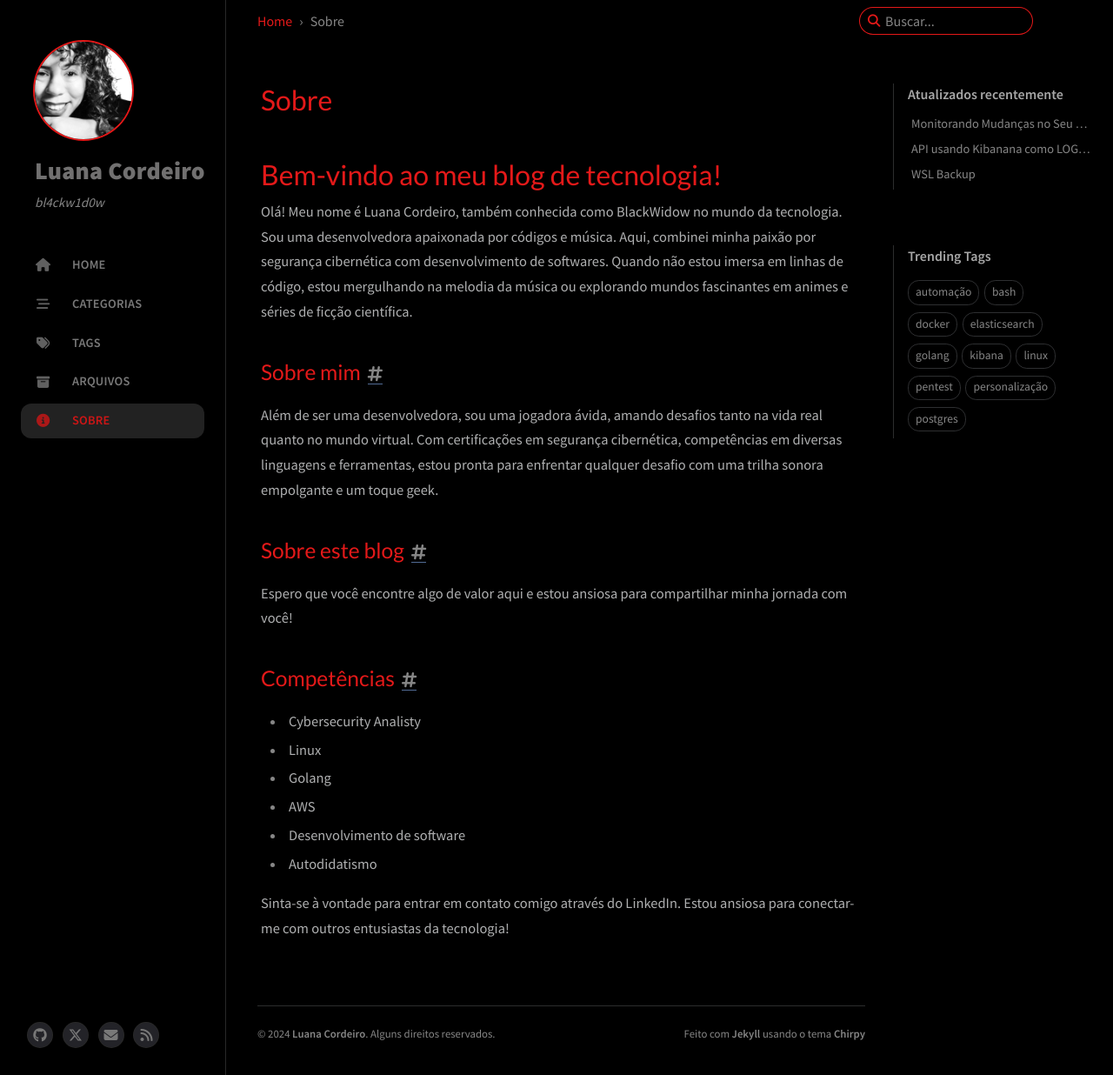
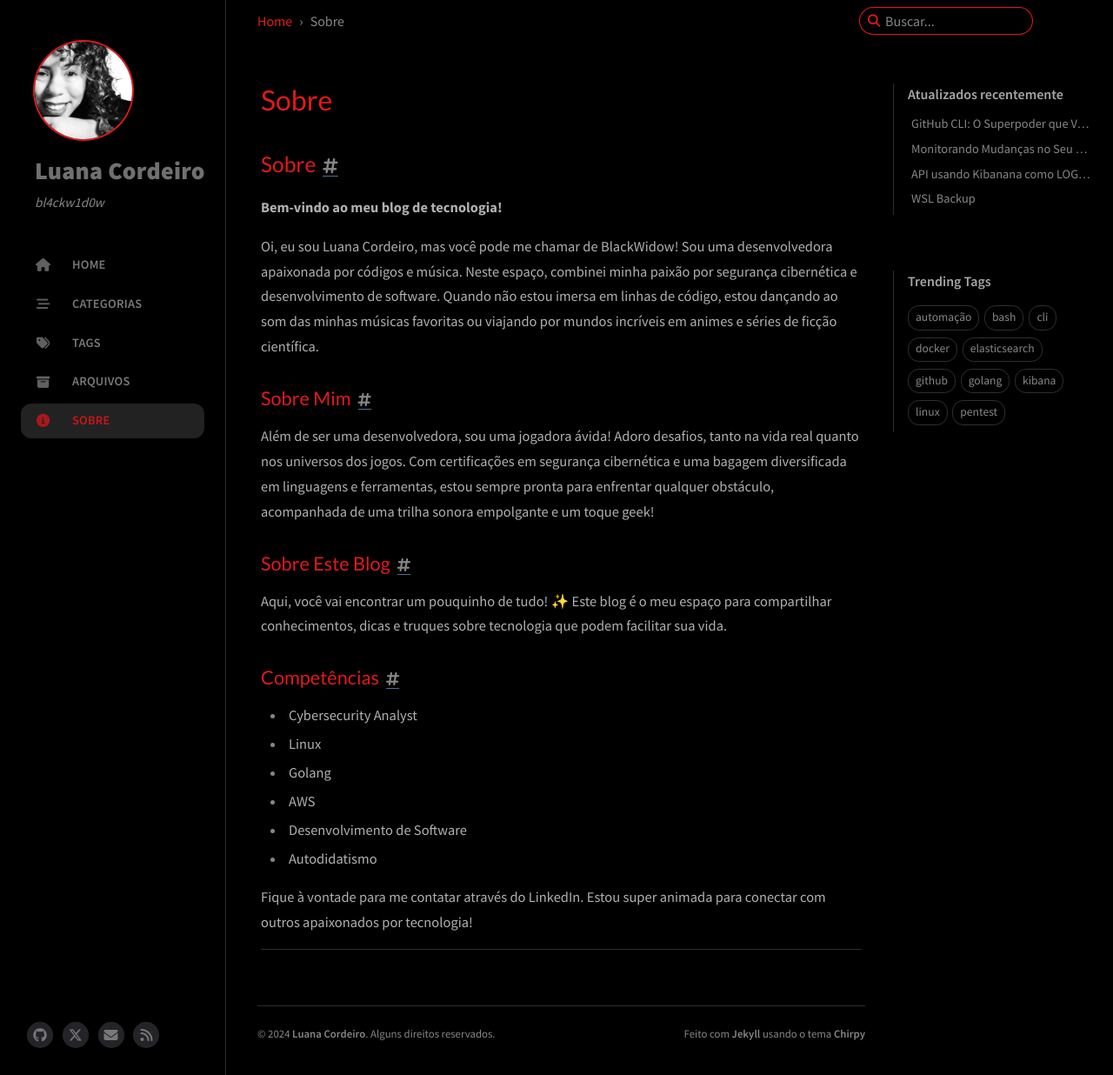
Before and after one commit to bl4ckw1d0w/bl4ckw1d0w.github.io, a Jekyll site: the page built from _tabs/about.md, in a window 1280 px wide and 1236 px high. Shown: the whole window at 87% size. Built offline with Jekyll 4.4.1, drawn with Linux system fonts in a browser that asks for light colours; cached includes are drawn as plain includes; nearby versions of some CDN libraries.

Commit message:
feat/posts: github cli and better abouts

````diff
--- /dev/null
+++ b/_posts/2024-10-02-github-cli.md
@@ -0,0 +1,108 @@
+---
+layout: post
+title: "GitHub CLI: O Superpoder que Você Não Sabia Que Precisava!"
+categories: [DevOps, Git]
+tags: [github, cli, automação, terminal, workflow, produtividade]
+---
+
+# GitHub CLI: O Superpoder que Você Não Sabia Que Precisava!
+
+Eu estava fuçando na internet e lembrei de uma ferramenta que eu usei uma vez na vida e nunca mais. Resolvi mostrar ela pra vocês aqui. Você já ficou cansado de ir no navegador toda vez que precisa fazer alguma coisa no GitHub, parabéns! **Seus problemas acabaram**. Chegou o GitHub CLI, um jeito esperto (e estiloso!) de interagir com seus repositórios sem sair do terminal.
+
+## Que raios é o GitHub CLI?
+
+GitHub CLI é o comando mágico que coloca o GitHub direto no seu terminal. Quer fazer um pull request? **CLI.** Precisa ver suas issues? **CLI.** Quer uma lista de seus repositórios favoritos? **Adivinha? CLI!**. Basicamente, ele é o seu atalho para não precisar abrir o navegador e passar pelo labirinto de cliques até chegar onde quer.
+
+## Como instalar?
+A boa notícia é que o GitHub CLI está disponível para praticamente qualquer sistema operacional. Veja abaixo como instalar no seu:
+
+- **No macOS:**
+Se você usa o Homebrew, o processo é super simples. Basta rodar:
+
+```bash
+brew install gh
+```
+- **No Windows**:
+Você pode instalar o GitHub CLI através do winget (Windows Package Manager). O comando é o seguinte:
+
+```bash
+winget install --id GitHub.cli
+```
+Ou você pode usar o instalador MSI direto da página oficial do GitHub CLI.
+
+- **No Linux:**
+Dependendo da sua distro, você pode usar o gerenciador de pacotes nativo. Por exemplo, no Ubuntu/Debian:
+
+```bash
+sudo apt install gh
+```
+Para outras distros, consulte a [documentação oficial do GitHub CLI](https://cli.github.com/) para ver os detalhes.
+
+## Como usar?
+
+Muito simples! Depois de instalar (o que é fácil, porque tem pra tudo quanto é sistema operacional), você loga na sua conta GitHub pelo terminal com o comando:
+
+```bash
+gh auth login
+```
+
+Agora você está livre para explorar o poder da CLI! Vamos ver alguns comandos legais:
+
+- **Listar seus repositórios:**
+  ```bash
+  gh repo list
+  ```
+
+- **Criar uma issue:**
+  ```bash
+  gh issue create
+  ```
+
+- **Fazer um pull request:**
+  ```bash
+  gh pr create
+  ```
+
+Ou seja, praticamente tudo o que você faria pelo site, mas com o bônus de parecer um hacker invadindo a NASA (brincadeira, não façam isso).
+
+## Com que devo me preocupar:
+
+### Os Prós
+
+1. **Economia de tempo:** Você não precisa sair do terminal, o que é ótimo pra quem está no meio da produtividade e não quer perder o foco.
+2. **Automação fácil:** Você consegue *scriptar* uma série de comandos e deixar seu workflow afiado.
+3. **Poder do terminal:** Todo o charme do terminal, mas com a eficiência do GitHub integrado. Quem não gosta?
+4. **Funcionalidades avançadas:** Além do básico, você pode fazer reviews de PRs, rodar ações, e muito mais, direto do terminal.
+
+### Os Contras
+
+1. **Curva de aprendizado:** Não vou mentir, no começo pode ser meio confuso se acostumar com os comandos, especialmente se você não é tão familiarizado com terminal.
+2. **Nem tudo dá pra fazer:** Ainda tem algumas coisas que só o site te deixa fazer, tipo aquelas configurações avançadas do repo.
+3. **Ficar perdido no terminal:** Se você é daqueles que se perdem fácil em várias abas do terminal, prepare-se pra navegar bem entre elas!
+
+## **Mas não se esqueça da segurança!**
+
+Mesmo usando o GitHub CLI, **não dá para deixar de lado boas práticas de segurança**, especialmente se você está colaborando em equipe. Aqui vão duas dicas fundamentais:
+
+- [**Use SSH para autenticação**](https://docs.github.com/pt/authentication/connecting-to-github-with-ssh): SSH é mais seguro do que HTTPS porque cria uma conexão criptografada e elimina a necessidade de inserir suas credenciais repetidamente. Se você ainda não configurou o SSH, faça isso para garantir que suas interações com o GitHub sejam seguras.
+[Conectar-se ao GitHub com o SSH]
+
+- [**Assine seus commits com GPG**](https://docs.github.com/pt/authentication/managing-commit-signature-verification/signing-commits): Para garantir que seus colegas (ou a comunidade open-source) possam confiar que os commits foram realmente **feitos por você**, configure a assinatura GPG dos seus commits. Isso é crucial em projetos colaborativos e evita que outra pessoa finja ser você ao contribuir com o código.
+
+Para configurar, use:
+
+```bash
+git config --global commit.gpgSign true
+```
+
+Assim, você reforça a segurança dos seus commits e mantém um ambiente confiável, mesmo trabalhando em grandes equipes.
+
+#### Conclusão
+
+GitHub CLI é aquele tipo de ferramenta que você não sabia que precisava, mas depois que começa a usar, não quer mais largar. Claro, tem seus contras, mas os prós valem muito a pena se você quer deixar seu fluxo de trabalho mais eficiente e estiloso.
+
+**E lembre-se, por mais incrível que seja o GitHub CLI, não deixe de configurar o SSH e assinar seus commits com GPG para garantir a segurança do seu código.**
+
+Vai lá, dá uma chance! Arrasta pra cima pra mais dicas heehh.
+
+---
--- a/_tabs/about.md
+++ b/_tabs/about.md
@@ -3,25 +3,30 @@
 icon: fas fa-info-circle
 order: 4
 ---
-# Bem-vindo ao meu blog de tecnologia!
 
-Olá! Meu nome é Luana Cordeiro, também conhecida como BlackWidow no mundo da tecnologia. Sou uma desenvolvedora apaixonada por códigos e música. Aqui, combinei minha paixão por segurança cibernética com desenvolvimento de softwares. Quando não estou imersa em linhas de código, estou mergulhando na melodia da música ou explorando mundos fascinantes em animes e séries de ficção científica.
+## Sobre
 
-## Sobre mim
+**Bem-vindo ao meu blog de tecnologia!**
 
-Além de ser uma desenvolvedora, sou uma jogadora ávida, amando desafios tanto na vida real quanto no mundo virtual. Com certificações em segurança cibernética, competências em diversas linguagens e ferramentas, estou pronta para enfrentar qualquer desafio com uma trilha sonora empolgante e um toque geek.
+Oi, eu sou Luana Cordeiro, mas você pode me chamar de BlackWidow! Sou uma desenvolvedora apaixonada por códigos e música. Neste espaço, combinei minha paixão por segurança cibernética e desenvolvimento de software. Quando não estou imersa em linhas de código, estou dançando ao som das minhas músicas favoritas ou viajando por mundos incríveis em animes e séries de ficção científica.
 
-## Sobre este blog
+### Sobre Mim
 
-Espero que você encontre algo de valor aqui e estou ansiosa para compartilhar minha jornada com você!
+Além de ser uma desenvolvedora, sou uma jogadora ávida! Adoro desafios, tanto na vida real quanto nos universos dos jogos. Com certificações em segurança cibernética e uma bagagem diversificada em linguagens e ferramentas, estou sempre pronta para enfrentar qualquer obstáculo, acompanhada de uma trilha sonora empolgante e um toque geek!
 
-## Competências
+### Sobre Este Blog
 
-- Cybersecurity Analisty
+Aqui, você vai encontrar um pouquinho de tudo! ✨ Este blog é o meu espaço para compartilhar conhecimentos, dicas e truques sobre tecnologia que podem facilitar sua vida.
+
+### Competências
+
+- Cybersecurity Analyst
 - Linux
 - Golang
 - AWS
-- Desenvolvimento de software
+- Desenvolvimento de Software
 - Autodidatismo
 
-Sinta-se à vontade para entrar em contato comigo através do LinkedIn. Estou ansiosa para conectar-me com outros entusiastas da tecnologia!
+Fique à vontade para me contatar através do LinkedIn. Estou super animada para conectar com outros apaixonados por tecnologia!
+
+---
````
